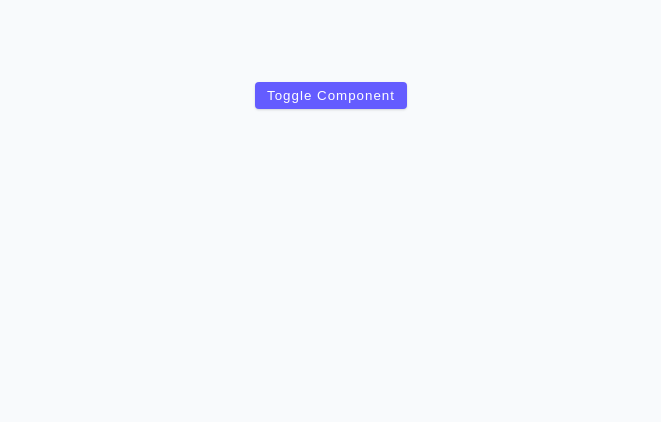
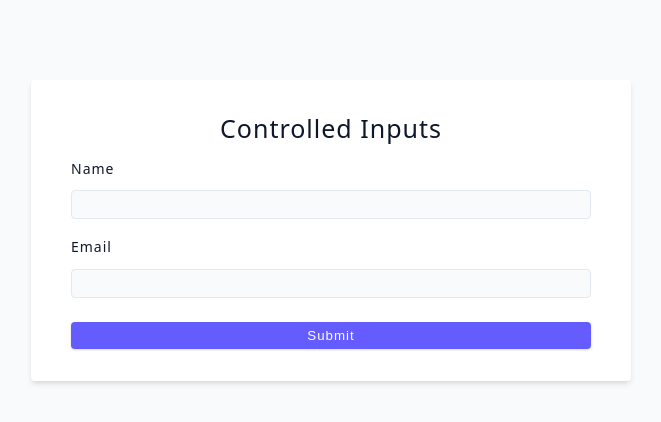
Before and after one commit to FrancineHuang/advanced-react, a React (Vite) app: page / in a window 1280 px wide. Shown: the top 422 px of the page, without its empty margins (309-970 px from the left). Built offline with nearby package versions, Linux system fonts and the light colour scheme.

Commit message:
add: controlled inputs

```diff
--- a/src/App.jsx
+++ b/src/App.jsx
@@ -1,4 +1,4 @@
-import Starter from './tutorial/02-useEffect/starter/05-cleanup-function'
+import Starter from './tutorial/06-forms/starter/01-controlled-inputs.jsx'
 
 function App() {
   return (
--- a/src/tutorial/06-forms/starter/01-controlled-inputs.jsx
+++ b/src/tutorial/06-forms/starter/01-controlled-inputs.jsx
@@ -1,4 +1,23 @@
 const ControlledInputs = () => {
-  return <h2>Controlled Inputs</h2>;
+  return (
+    <form className='form'>
+      <h4>controlled inputs</h4>
+      <div className='form-row'>
+        <label htmlFor='name' className='form-label'>
+          name
+        </label>
+        <input type='text' className='form-input' id='name' />
+      </div>
+      <div className='form-row'>
+        <label htmlFor='email' className='form-label'>
+          Email
+        </label>
+        <input type='email' className='form-input' id='email' />
+      </div>
+      <button type='submit' className='btn btn-block'>
+        submit
+      </button>
+    </form>
+  );
 };
 export default ControlledInputs;
```
